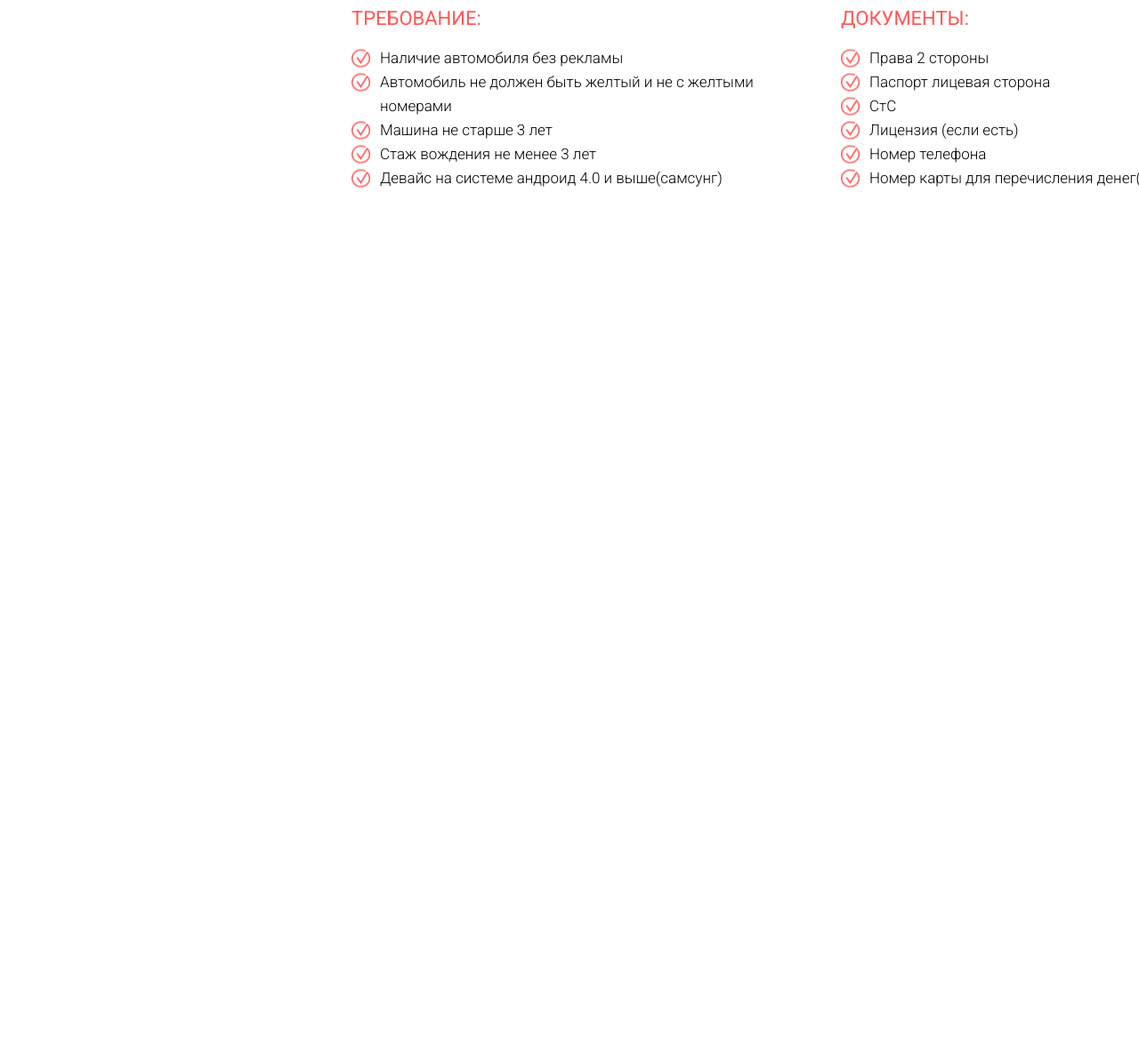
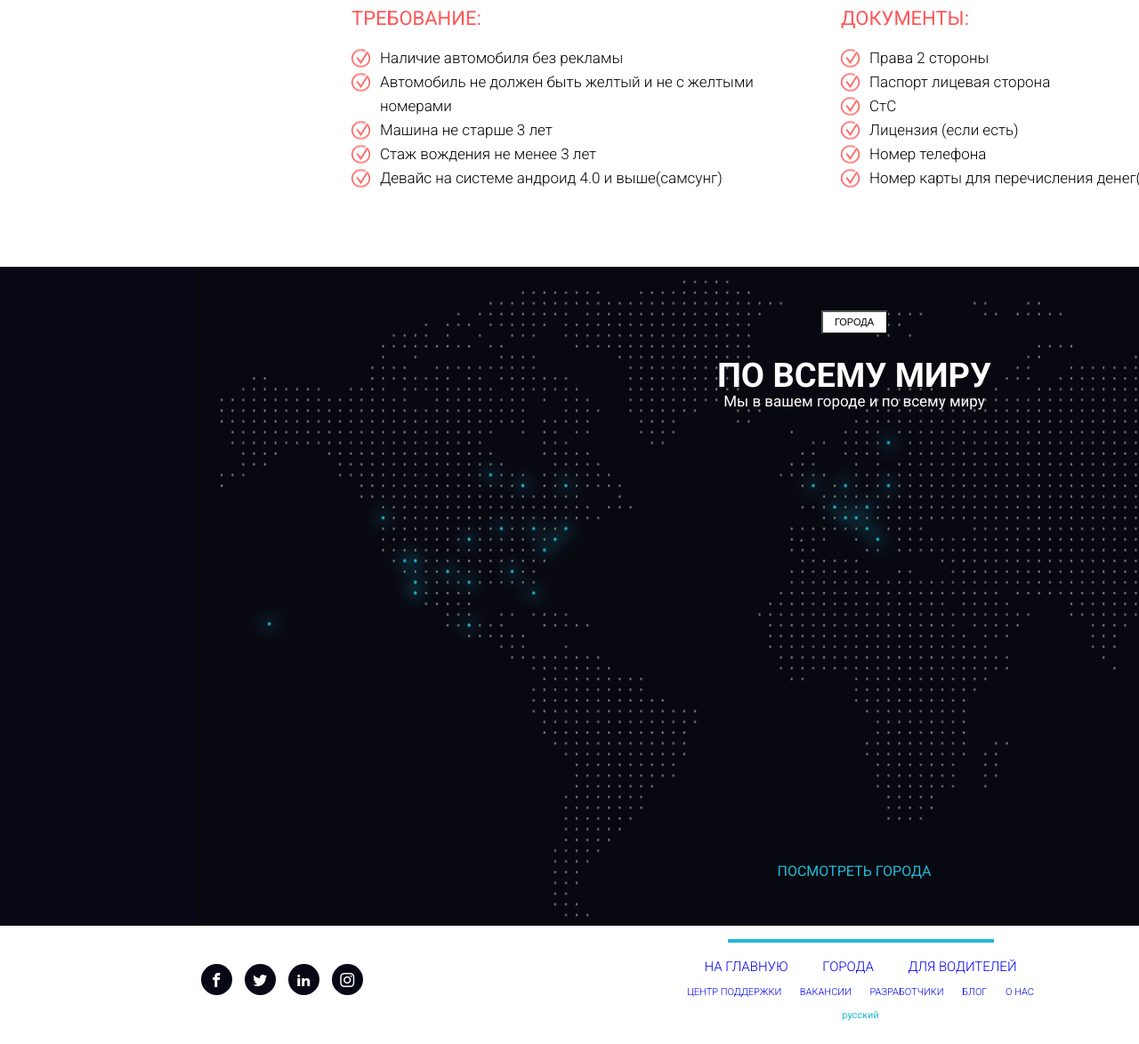
Before and after one commit to murziksasha/learn_uber2, a website: page src/index.html in a window 1280 px wide. Shown: the part 4158-5332 px from the top of the page at 89% size. Before the commit the page ends 4458 px from the top, so only its background shows below. Drawn offline with Linux system fonts and the light colour scheme.

Commit message:
static version DONE

```diff
--- a/src/index.html
+++ b/src/index.html
@@ -17,8 +17,6 @@
 
     <div class="container">
         <div class="header">
-
-
                 <div class="header__menu">
                             <ul class="header__menu_list">
                                 <li class="header__menu_list-item"><a href="#">Главная</a> </li>
@@ -259,6 +257,55 @@
                </div>
            </div>
        </section>
+
+       <div class="world">
+           <div class="wrapper">
+               <div class="world__flex">
+                    <div class="world__one">
+                        <button class="world__btn btn">города</button>
+                        <h2 class="world__titile">по всему миру</h2>
+                        <h3 class="world__subtitle">Мы в вашем городе и по всему миру</h3>
+                    </div>
+
+                    <div class="world__two">
+                        <a href="#" class="world__city">Посмотреть города</a>
+                    </div>
+               </div>
+            </div>
+       </div>
+
+        <footer class="footer">
+                <div class="footer__flex">
+                    <div class="footer__icon">
+                        <div class="footer__icon icon__item"><span class="icon-facebook"></span></div>
+                        <div class="footer__icon icon__item"><span class="icon-twitter"></span></div>
+                        <div class="footer__icon icon__item"><span class="icon-linkedin2"></span></div>
+                        <div class="footer__icon icon__item"><span class="icon-instagram"></span></div>
+                    </div>
+                    <div class="footer__center">
+                        <div class="footer__line"></div>
+                        <div class="footer__center menu">
+                            <div class="menu__top">
+                                    <a href="#">На главную</a>
+                                    <a href="#">Города</a>
+                                    <a href="#">для водителей</a>
+
+                            </div>
+                            <div class="menu__second">
+                                    <a href="#">центр поддержки </a>
+                                    <a href="#">вакансии</a>
+                                    <a href="#">разработчики</a>
+                                    <a href="#">блог</a>
+                                    <a href="#">о нас</a>
+                            </div>
+                        </div>
+                        <h4 class="menu__title">русский</h4>
+                    </div>
+                    <div class="footer__end">
+                        <a href="#"><img src="./img/footer_links.png" alt=""></a>
+                    </div>
+                </div>
+        </footer>
     </div>
 
 <script src="js/main.js"></script>
--- /dev/null
+++ b/src/sass/blocks/_footer.scss
@@ -0,0 +1,104 @@
+.footer {
+  padding: 15px 0 27px;
+  text-align: center;
+
+  &_line {
+    background-color: #1fbad6;
+    width: 301px;
+    height: 7px;
+  }
+
+  &__flex {
+    display: flex;
+    justify-content:space-between;
+    justify-items: center;
+  }
+
+  &__icon {
+    width: 33%;
+    display: flex;
+    justify-content: center;
+    align-items: center;
+    &:not(:last-child){
+      margin-right: 14px;
+    }
+
+  }
+
+
+		// &__center {
+    //   width: 33%;
+    //   text-align: center;
+		// }
+
+
+      &__center {
+        position: relative;
+        width: 390px;
+
+
+        a{
+          text-transform: uppercase;
+          text-decoration: none;
+          &:hover{
+            text-decoration: underline;
+          }
+        }
+      }
+
+      &__line {
+        width: 299px;
+        height: 4px;
+        background-color: #1fbad6;
+        margin: 0 auto 20px;
+      }
+
+  .menu {
+
+      &__top {
+        display: flex;
+        justify-content: space-around;
+        font-weight: 300;
+        font-size: 15px;
+        color: #070716;
+        margin-bottom: 15px;
+      }
+
+      &__second {
+        display: flex;
+        justify-content: space-between;
+        color: #999999;
+        font-weight: 300;
+        font-size: 11px;
+        margin-bottom: 15px;
+      }
+
+      &__title {
+        font-weight: 400;
+        font-size: 11px;
+        color:$blue;
+      }
+  }
+
+
+
+  &__end {
+    width: 33%;
+    display: flex;
+    justify-content: center;
+    align-items:center;
+  }
+
+
+  .icon {
+    display: flex;
+
+    &__item {
+      width: 35px;
+      height: 35px;
+      background-color: #070716;
+      border-radius: 50%;
+
+    }
+  }
+}
--- a/src/sass/blocks/_main.scss
+++ b/src/sass/blocks/_main.scss
@@ -25,3 +25,5 @@ body{
 @import "mobile";
 @import "choice";
 @import "require";
+@import "world";
+@import "footer";
--- /dev/null
+++ b/src/sass/blocks/_world.scss
@@ -0,0 +1,55 @@
+.world {
+  padding: 49px 0 53px;
+  text-align: center;
+  color:#fff;
+  background: url('../../img/world_bg.png') center (center/cover) no-repeat;
+  min-height: 717px;
+
+  &__btn{
+    background-color: #fff;
+    color: #000;
+    font-weight: 400;
+    width: 75px;
+
+  }
+
+  &__flex {
+    display: flex;
+    flex-flow: column;
+    justify-content: space-between;
+    width: 100%;
+    min-height: 639px;
+
+  }
+
+  &__one {
+    display: block;
+    position: relative;
+    height: 50%;
+    width: 100%;
+  }
+
+  &__titile {
+    font-weight: 700;
+    font-size: 38px;
+    text-transform: uppercase;
+    margin-top: 27px;
+  }
+
+  &__subtitle {
+    font-weight: 400;
+    font-size: 17px;
+    line-height: 21px;
+  }
+
+  &__two {
+    height: 50%;
+    width: 100%;
+  }
+
+  &__city {
+    color: $blue;
+    text-decoration: none;
+    text-transform: uppercase;
+  }
+}
--- /dev/null
+++ b/src/sass/libs/_icon.scss
@@ -0,0 +1,43 @@
+@font-face {
+  font-family: 'icomoon';
+  src:  url('../../fonts/icons/icomoon.eot?6tzz72');
+  src:  url('../../fonts/icons/icomoon.eot?6tzz72#iefix') format('embedded-opentype'),
+    url('../../fonts/icons/icomoon.ttf?6tzz72') format('truetype'),
+    url('../../fonts/icons/icomoon.woff?6tzz72') format('woff'),
+    url('../../fonts/icons/icomoon.svg?6tzz72#icomoon') format('svg');
+  font-weight: normal;
+  font-style: normal;
+  font-display: block;
+}
+
+[class^="icon-"], [class*=" icon-"] {
+  /* use !important to prevent issues with browser extensions that change fonts */
+  font-family: 'icomoon' !important;
+  speak: never;
+  font-style: normal;
+  font-weight: normal;
+  font-variant: normal;
+  text-transform: none;
+  line-height: 1;
+
+  /* Better Font Rendering =========== */
+  -webkit-font-smoothing: antialiased;
+  -moz-osx-font-smoothing: grayscale;
+}
+
+.icon-facebook:before {
+  content: "\ea90";
+  color:white;
+}
+.icon-instagram:before {
+  content: "\ea92";
+  color:white;
+}
+.icon-twitter:before {
+  content: "\ea96";
+  color:white;
+}
+.icon-linkedin2:before {
+  content: "\eaca";
+  color:white;
+}
--- a/src/sass/style.scss
+++ b/src/sass/style.scss
@@ -1,5 +1,6 @@
 @import 'base/reset';
 @import 'libs/font';
+@import 'libs/icon';
 @import 'base/variables';
 @import 'base/mixins';
 @import 'base/media';
```
Also changed, not shown: src/css/style.min.css, src/fonts/icons/icomoon.svg (added), src/fonts/icons/icomoon.ttf (added), src/fonts/icons/icomoon.woff (added), src/img/footer_links.png (added), 1 other file.
